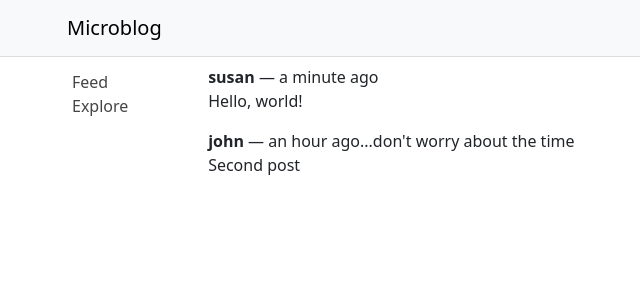
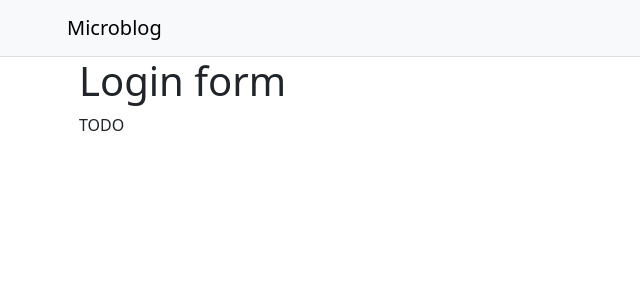
Before and after one commit to guimauveAstorDunc/NoobReactMicroblogLessons, a React (Create React App) app: page /login in a window 1280 px wide. Shown: the top 300 px of the page, without its empty margins (15-655 px from the left). Built offline with nearby package versions, Linux system fonts and the light colour scheme.

Commit message:
Page Router Added; Former Posts Page is now the Home Page; Placeholder Explore and Login Pages.

```diff
--- a/src/App.js
+++ b/src/App.js
@@ -1,18 +1,26 @@
 import Container from 'react-bootstrap/Container';
+import { BrowserRouter, Routes, Route, Navigate } from 'react-router-dom';
 import Header from './components/Header';
-import Body from './components/Body';
-import Posts from './components/Posts';
+import FeedPage from './pages/FeedPage';
+import ExplorePage from './pages/ExplorePage';
+import LoginPage from './pages/LoginPage';
 
 export default function App() {
   return (
     // Parent Container
     <Container fluid className="App">
-      <Header /> {/* Navbar */}
+      <BrowserRouter>
 
-      <Body sidebar>
-        <Posts />
-      </Body>
+        <Header /> {/* Navbar */}
 
+        <Routes>
+          <Route path="/" element={<FeedPage />} />
+          <Route path="/explore" element={<ExplorePage />} />
+          <Route path="/login" element={<LoginPage />} />
+          <Route path="*" element={<Navigate to="/" />} />
+        </Routes>
+
+      </BrowserRouter>
     </Container>
   );
 }
--- /dev/null
+++ b/src/pages/ExplorePage.js
@@ -0,0 +1,10 @@
+import Body from '../components/Body';
+
+export default function ExplorePage() {
+    return (
+        <Body sidebar>
+            <h1>Explore</h1>
+            <p>TODO</p>
+        </Body>
+    );
+}
--- /dev/null
+++ b/src/pages/FeedPage.js
@@ -0,0 +1,10 @@
+import Body from '../components/Body';
+import Posts from '../components/Posts';
+
+export default function FeedPage() {
+    return (
+        <Body sidebar>
+            <Posts />
+        </Body>
+    );
+}
--- /dev/null
+++ b/src/pages/LoginPage.js
@@ -0,0 +1,10 @@
+import Body from '../components/Body';
+
+export default function ExplorePage() {
+    return (
+        <Body>
+            <h1>Login form</h1>
+            <p>TODO</p>
+        </Body>
+    );
+}
```
Also changed, not shown: 1 other file (tests, documents, lock files or other folders).
